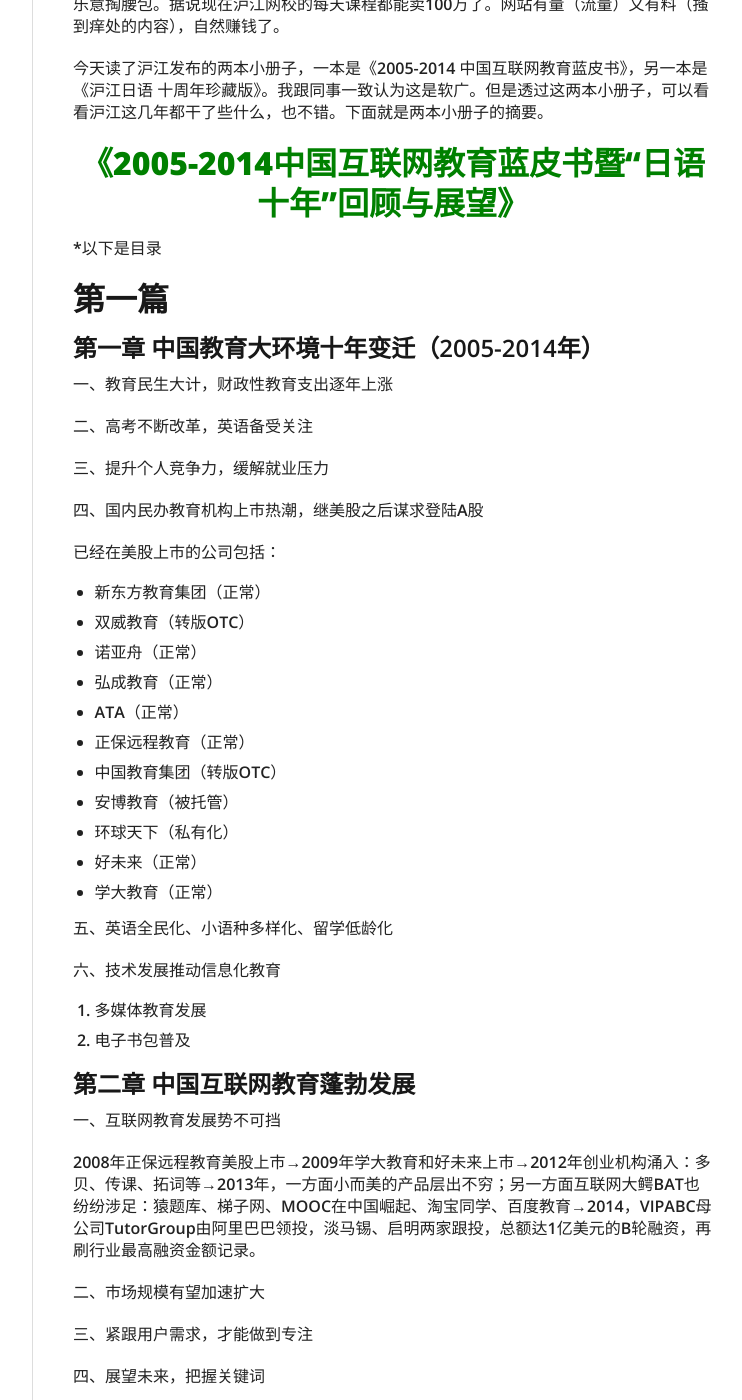
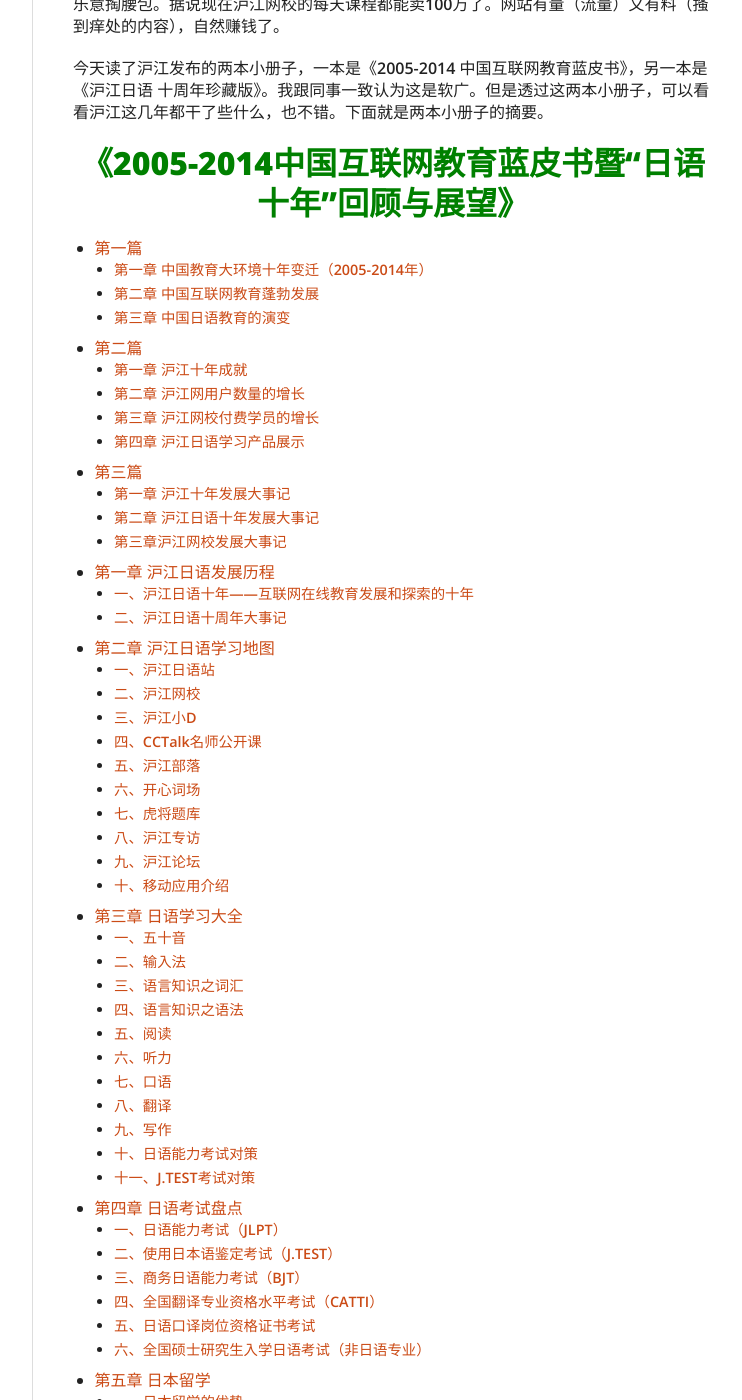
Before and after one commit to fantaghiro/fantaghiro.github.io, a Jekyll site: the page built from _posts/2014-03-25-hujiang-ten-years.markdown, in a window 1280 px wide and 1400 px high, scrolled down 623 px. Shown: the whole window, without its empty margins (378-1120 px from the left). Built offline with Jekyll 4.4.1, drawn with Linux system fonts in a browser that asks for light colours; nearby versions of some CDN libraries; comment, search, counter and statistics services are not loaded; some of the changed text lies outside the part shown.

Commit message:
Update 2014-03-25-hujiang-ten-years.markdown

```diff
--- a/_posts/2014-03-25-hujiang-ten-years.markdown
+++ b/_posts/2014-03-25-hujiang-ten-years.markdown
@@ -19,7 +19,8 @@ tags:
 
 <h1 style="text-align: center; color: green; font-weight: bold">《2005-2014中国互联网教育蓝皮书暨“日语十年”回顾与展望》</h1>
 
-*以下是目录
+
+- 以下是目录
 {:toc}
 
 #第一篇
```
